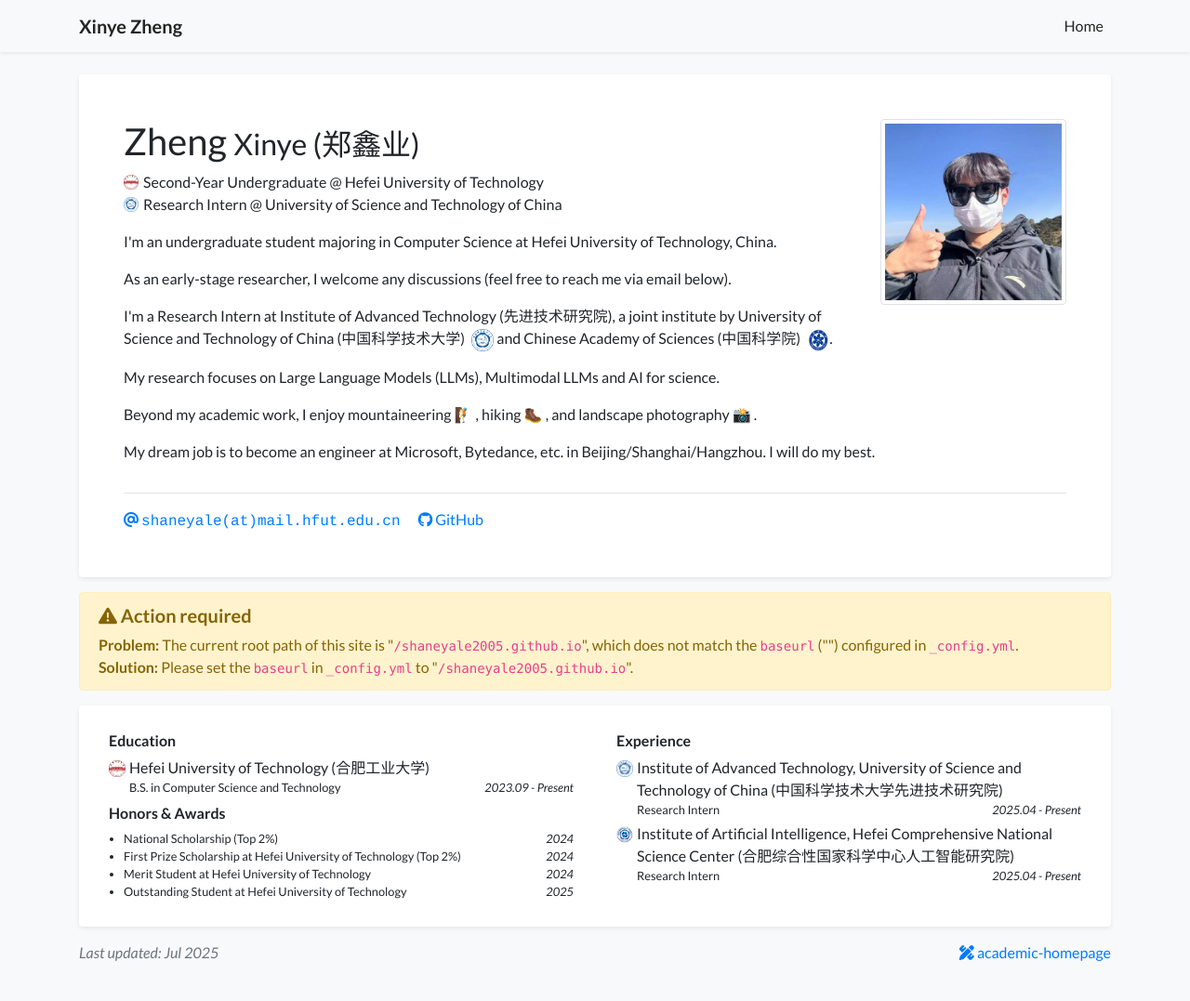
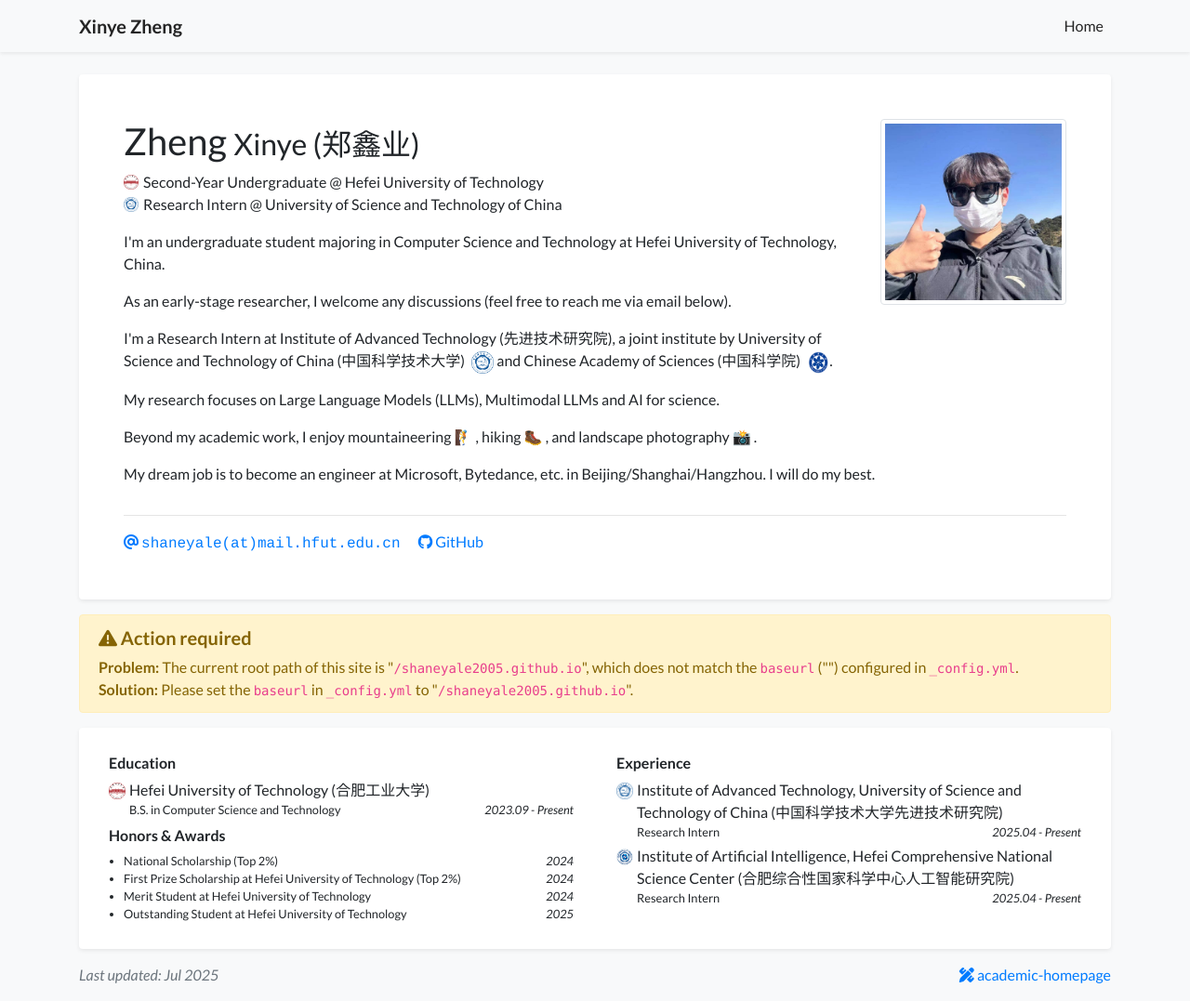
Before and after one commit to shaneyale2005/shaneyale2005.github.io, a Jekyll site: the page built from index.html, in a window 1280 px wide and 1077 px high. Shown: the whole window at 93% size. Built offline with Jekyll 4.4.1, drawn with Linux system fonts in a browser that asks for light colours; nearby versions of some CDN libraries; a style sheet for code colours, icons or effects is not loaded.

Commit message:
updated profile

```diff
--- a/_data/profile.yml
+++ b/_data/profile.yml
@@ -23,7 +23,7 @@ github: shaneyale2005
 short_bio_text_justify: false
 short_bio: >-
   <p>
-    I'm an undergraduate student majoring in Computer Science at Hefei University of Technology, China.
+    I'm an undergraduate student majoring in Computer Science and Technology at Hefei University of Technology, China.
   </p>
   <p>
     As an early-stage researcher, I welcome any discussions (feel free to reach me via email below).
```
